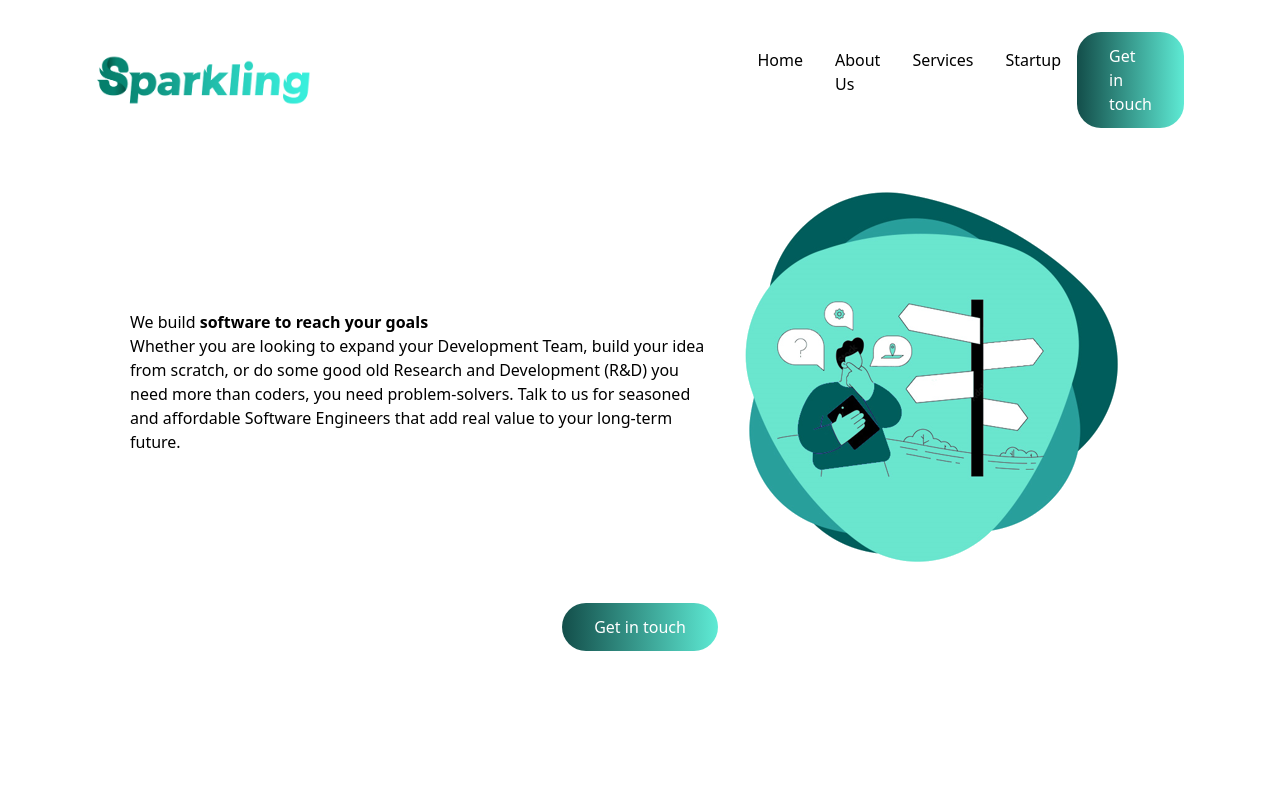
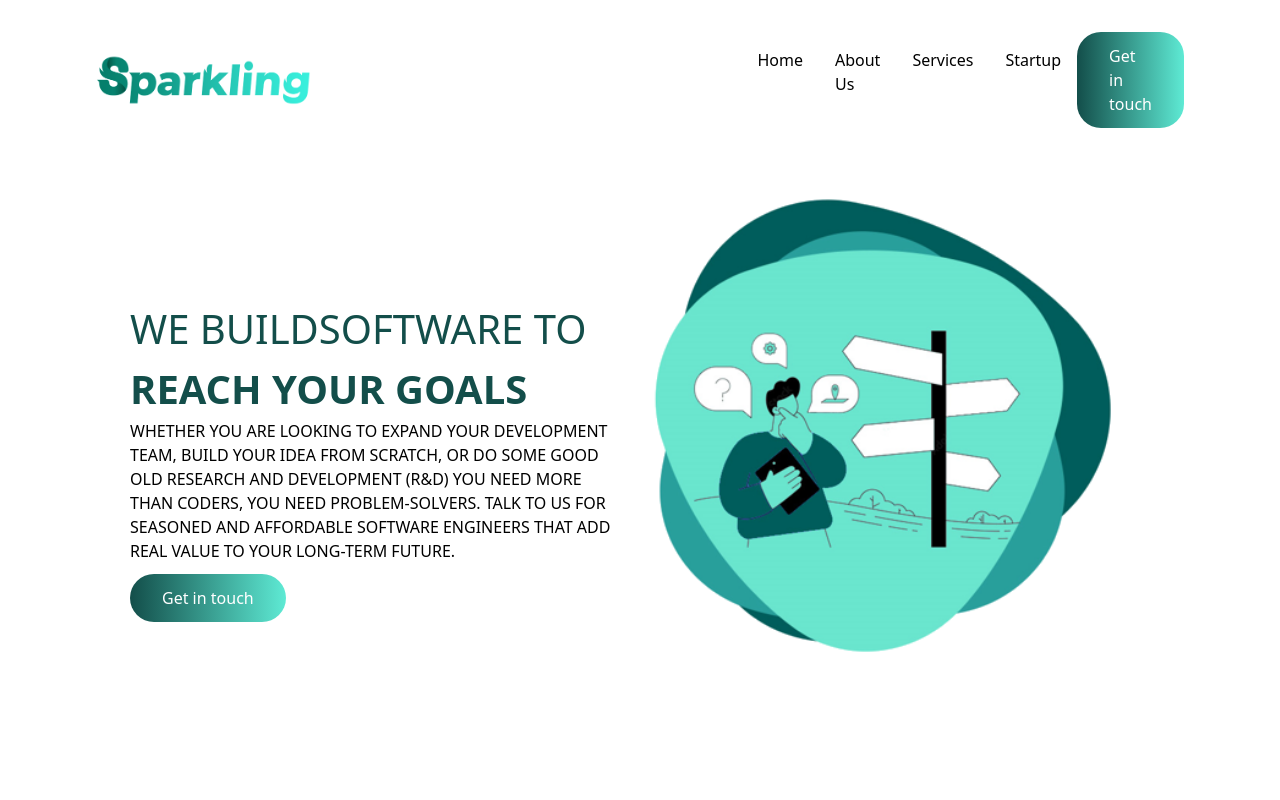
Before and after one commit to Sparkling-hub/sparkling-hub.github.io, a Next.js app: page / in a window 1280 px wide. Shown: the top 800 px of the page. Built offline with nearby package versions, Linux system fonts and the light colour scheme.

Commit message:
add style for section component

```diff
--- a/components/sections/sections.tsx
+++ b/components/sections/sections.tsx
@@ -3,19 +3,23 @@ import type SectionType from '../../interface/section';
 import Button from '../button';
 
 
-const Section: React.FC<SectionType> = ({ header, content }) => {
+const Section: React.FC<SectionType> = ({ header , content, image }) => {
   console.log(header)
   return (
     <div className='flex items-center justify-center'>
-      <div className='content-section flex items-center justify-center flex-col justify-center '>
+      <div className='content-section flex   items-start justify-center flex-col justify-center '>
 
-          <div className='flex items-center'>
-          <div className='flex justify-center flex-col'>{header}   </div>
+          <div className='flex items-center whitespace-normal'>
+          <div className='uppercase flex justify-center flex-col'>{header}
+          {content}
+          </div>
 
-          {content }
+          {image }
 
         </div>
-        <Button />
+        <div className='absolute bottom-20 left-0'>
+        <Button/>
+        </div>
       </div>
     </div>
   );
--- a/data/data-sections/section.js
+++ /dev/null
@@ -1,17 +0,0 @@
-
-const header =
-    <> <h1>We <span>build</span> <strong>software to reach your goals</strong></h1>
-        <p>Whether you are looking to expand your Development Team, build your idea from scratch,
-            or do some good old Research and Development (R&D) you need more than coders, you need problem-solvers.
-            Talk to us for seasoned and affordable Software Engineers that add real value to your long-term future.</p>
-
-
-    </>
-const content =    <img src='/img/section/sectionOne.png'/> ;
-
-const element = {
-  content: content,
-  header: header,
-  button:'text'
-}
-export default element
--- /dev/null
+++ b/data/data-sections/section.tsx
@@ -0,0 +1,18 @@
+
+const header =
+  <h1>We <span>build</span>software to <br/> <strong> reach your goals</strong></h1>
+
+
+const content = <p>Whether you are looking to expand your Development Team, build your idea from scratch,
+  or do some good old Research and Development (R&D) you need more than coders, you need problem-solvers.
+  Talk to us for seasoned and affordable Software Engineers that add real value to your long-term future.</p>
+
+const image = <img src='/img/section/sectionOne.png' width={3000} />;
+
+const element = {
+  content: content,
+  header: header,
+  image: image,
+  button: 'text'
+}
+export default element
--- a/interface/section.ts
+++ b/interface/section.ts
@@ -2,5 +2,6 @@ interface SectionData {
    content?: JSX.Element;
   header?: JSX.Element;
   button?: string;
+  image?: JSX.Element;
   }
 export default SectionData
--- a/styles/general.scss
+++ b/styles/general.scss
@@ -147,8 +147,12 @@ nav {
   justify-content:center;
   width:$widhConainers;
   flex-direction: column;
-  align-items: center;
+  position: relative;
 
+  & h1 {
+    color: #134e4a;
+    font-size: 40px;
+  }
 
 
 }
--- a/tsconfig.json
+++ b/tsconfig.json
@@ -22,6 +22,6 @@
       "@/*": ["./*"]
     }
   },
-  "include": ["next-env.d.ts", "**/*.ts", "**/*.tsx", ".next/types/**/*.ts", "data/data-sections/section.js"],
+  "include": ["next-env.d.ts", "**/*.ts", "**/*.tsx", ".next/types/**/*.ts", "data/data-sections/section.tsx"],
   "exclude": ["node_modules"]
 }
```
